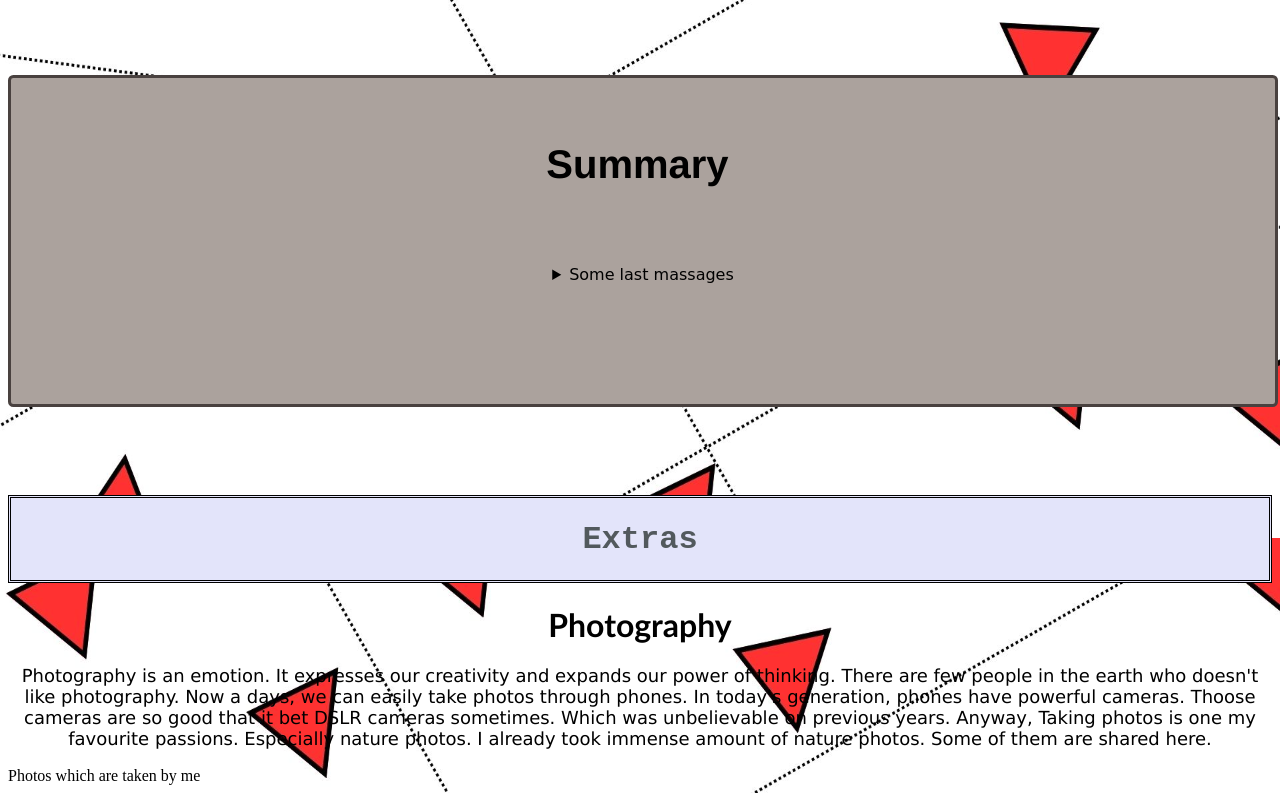
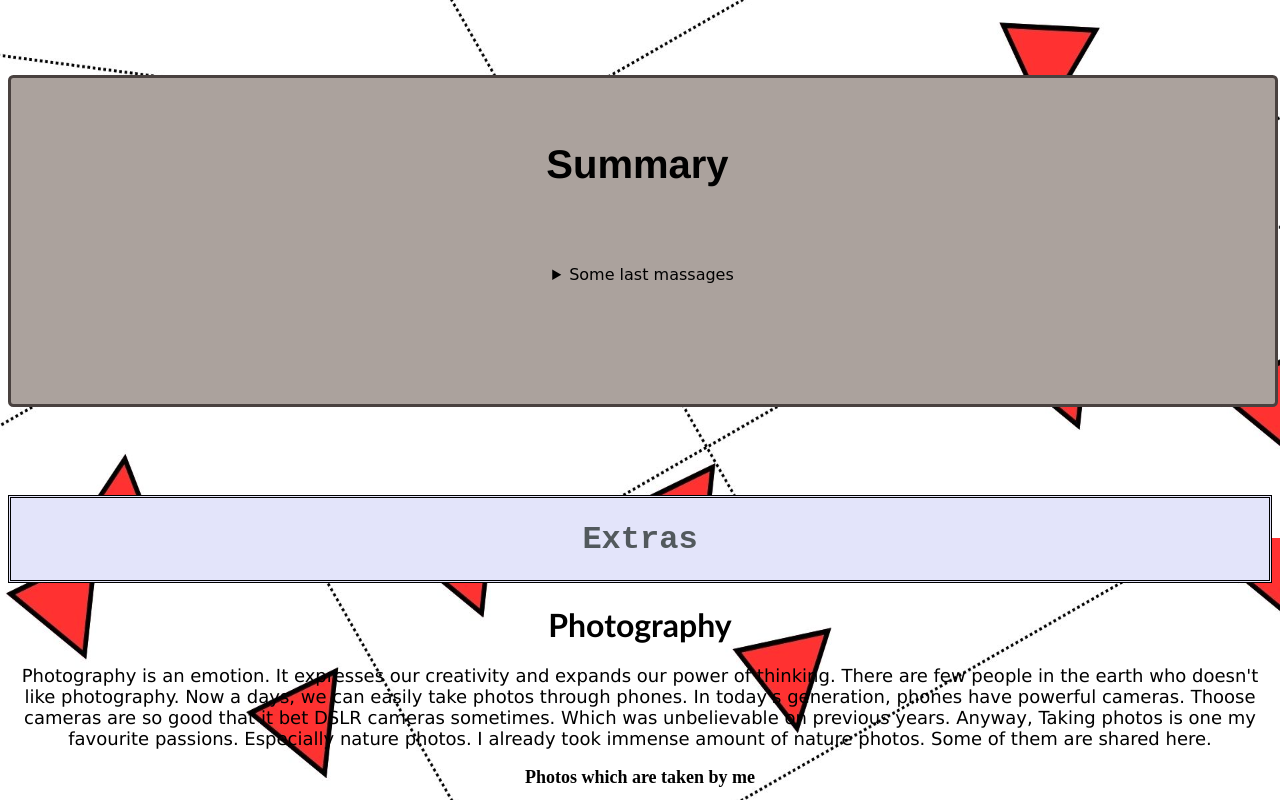
Before and after one commit to Nahian2005/Ntech, a plain HTML site: page index.html in a window 1280 px wide. Shown: the part 6662-7462 px from the top of the page. Drawn offline with Linux system fonts and the light colour scheme.

Commit message:
Update index.html

```diff
--- a/index.html
+++ b/index.html
@@ -812,7 +812,7 @@ details[open] > summary {
 
 
 
- <h style= " text-align: center;"> Photos which are taken by me </h>
+ <h1 style= " text-align: center; font-size: large;"> Photos which are taken by me </h1>
 
 
 
```
